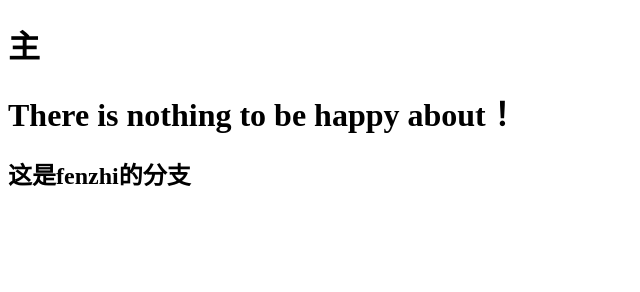
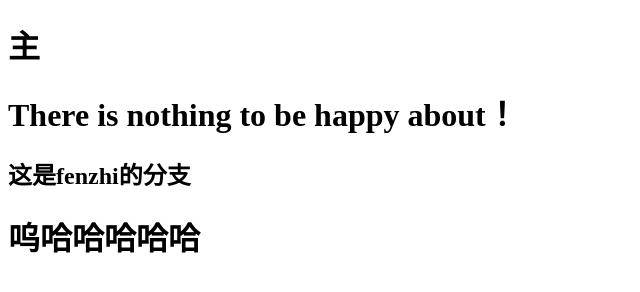
Before and after one commit to WH52/git_git, a plain HTML site: page index.html in a window 1280 px wide. Shown: the whole page, without its empty margins (0-640 px from the left). Drawn offline with Linux system fonts and the light colour scheme.

Commit message:
孙强的修改你的代码后的第一次保存

```diff
--- a/index.html
+++ b/index.html
@@ -11,5 +11,8 @@
     <h1>There is nothing to be happy about！</h1>
 
     <h2>这是fenzhi的分支</h2>
+
+
+    <h1>呜哈哈哈哈哈</h1>
 </body>
 </html>
```
